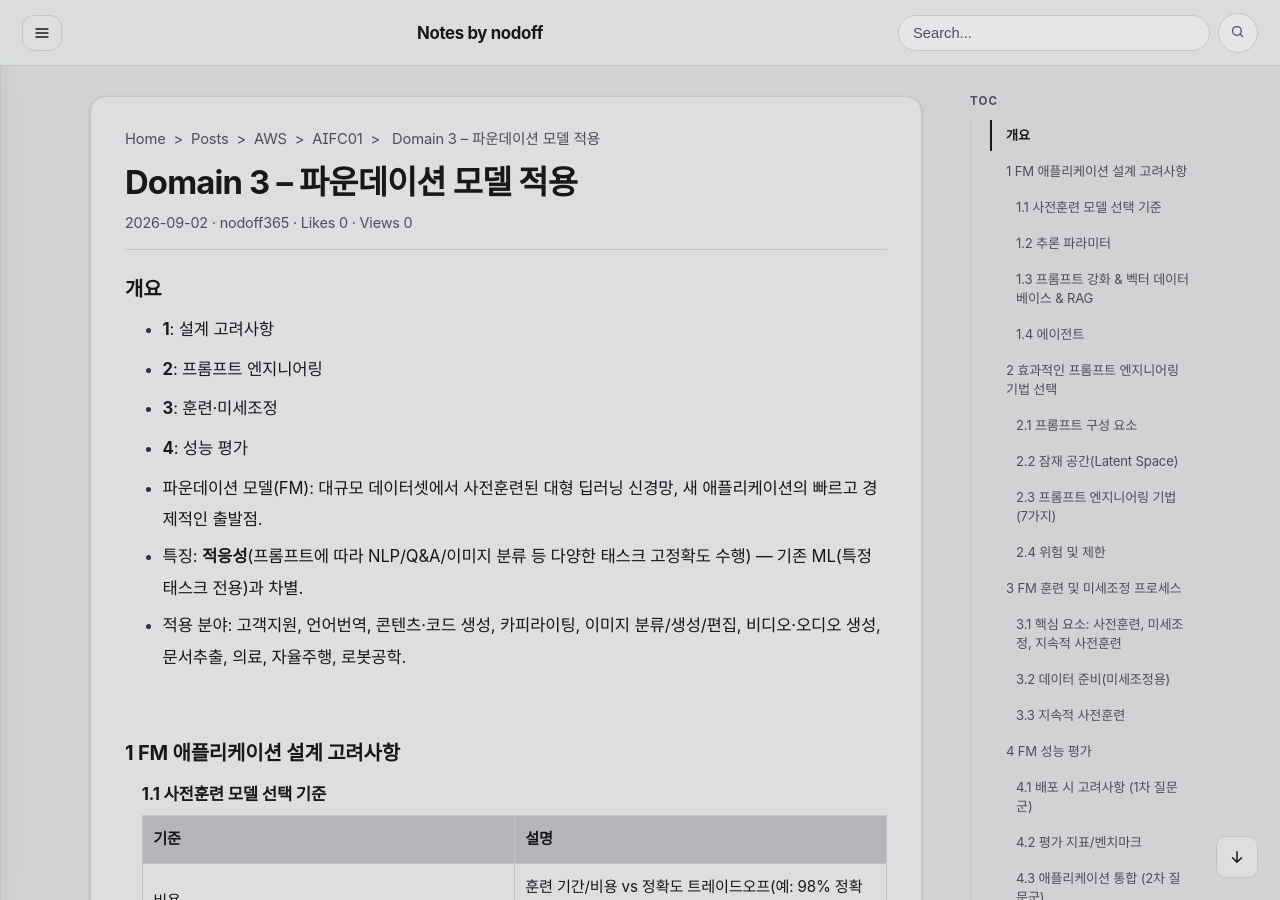
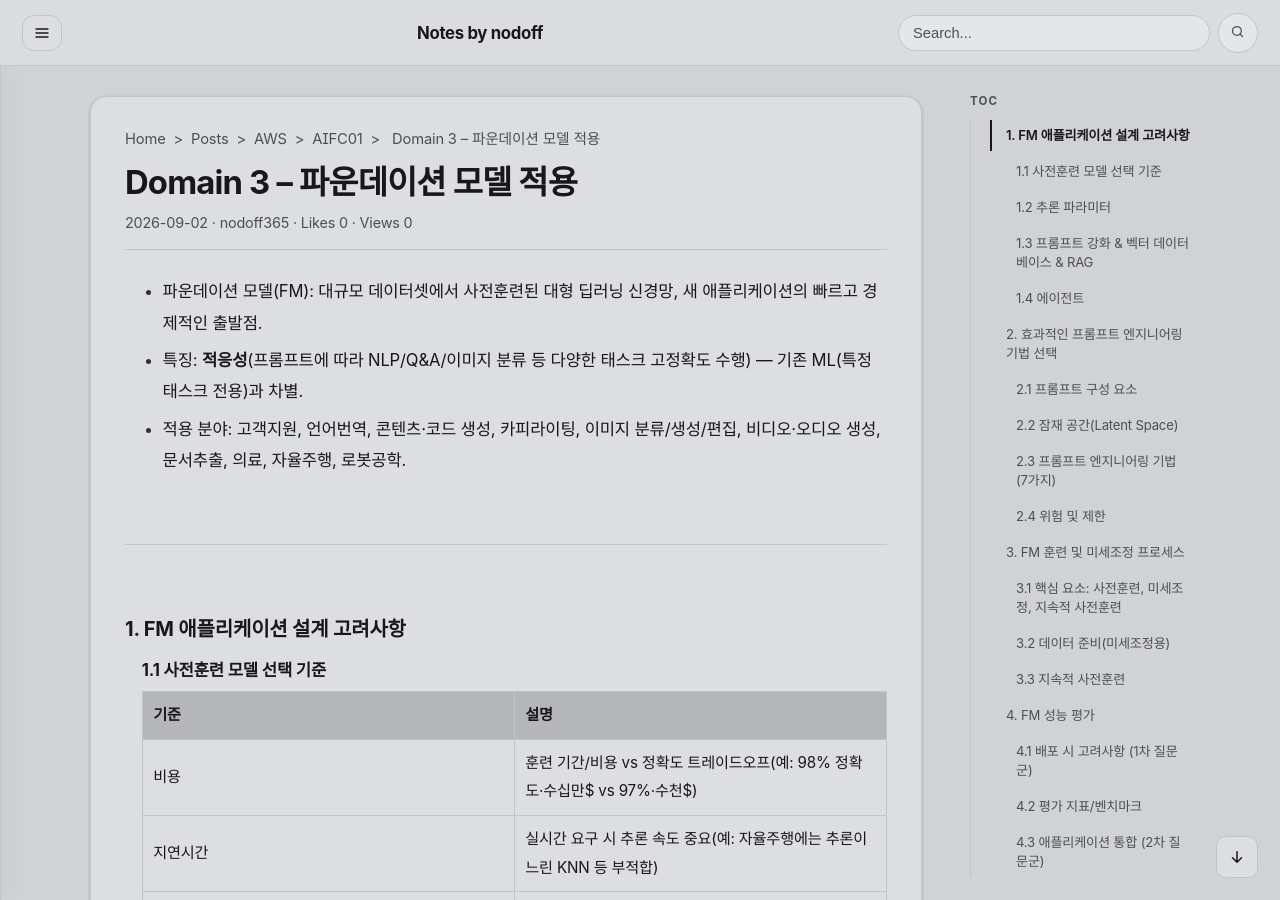
Before and after one commit to nodoff365/nodoff365.github.io, a Jekyll site: the page built from _posts/2026-09-02-Domain3.md, in a window 1280 px wide and 900 px high. Built offline with Jekyll 4.4.1, drawn with Linux system fonts in a browser that asks for light colours; some web fonts are replaced; comment, search, counter and statistics services are not loaded; some of the changed text lies outside the part shown.

Commit message:
AIF-C01 시리즈: 개요 섹션 제거, 태스크 번호 마침표 및 구분선 통일
목차 역할만 하던 "개요" 섹션을 5개 파일 모두에서 제거했다(Domain3만 예외로
정의/특징/적용분야 설명 문단은 남기고 태스크 목차만 제거). 태스크 헤더 번호에
마침표를 붙이고(1 -> 1.), 개요~첫 태스크/태스크 간 구분선(---)이 파일마다
있거나 없던 것을 태스크 전환마다 일관되게 넣었다.

Co-Authored-By: Claude Sonnet 5 <noreply@anthropic.com>
Claude-Session: https://claude.ai/code/session_01C5NfB9hNHsTcq2K8pyeX4H

```diff
--- a/_posts/2026-09-02-Domain3.md
+++ b/_posts/2026-09-02-Domain3.md
@@ -4,22 +4,17 @@ date: 2026-09-02 20:20:00 +0900
 categories: [AWS, AIFC01]
 tags: [AWS, AIFC01]
 ---
-### 개요
-- **1**: 설계 고려사항
-
-- **2**: 프롬프트 엔지니어링
-
-- **3**: 훈련·미세조정
-
-- **4**: 성능 평가
-
 - 파운데이션 모델(FM): 대규모 데이터셋에서 사전훈련된 대형 딥러닝 신경망, 새 애플리케이션의 빠르고 경제적인 출발점.
 - 특징: **적응성**(프롬프트에 따라 NLP/Q&A/이미지 분류 등 다양한 태스크 고정확도 수행) — 기존 ML(특정 태스크 전용)과 차별.
 - 적용 분야: 고객지원, 언어번역, 콘텐츠·코드 생성, 카피라이팅, 이미지 분류/생성/편집, 비디오·오디오 생성, 문서추출, 의료, 자율주행, 로봇공학.
 
 <br>
 
-### 1 FM 애플리케이션 설계 고려사항
+---
+
+<br>
+
+### 1. FM 애플리케이션 설계 고려사항
 
 #### 1.1 사전훈련 모델 선택 기준
 
@@ -81,7 +76,7 @@ tags: [AWS, AIFC01]
 
 <br>
 
-### 2 효과적인 프롬프트 엔지니어링 기법 선택
+### 2. 효과적인 프롬프트 엔지니어링 기법 선택
 
 #### 2.1 프롬프트 구성 요소
 - 태스크/지침, 컨텍스트, 입력 텍스트(사용 사례에 따라 조합).
@@ -131,7 +126,7 @@ tags: [AWS, AIFC01]
 
 <br>
 
-### 3 FM 훈련 및 미세조정 프로세스
+### 3. FM 훈련 및 미세조정 프로세스
 
 #### 3.1 핵심 요소: 사전훈련, 미세조정, 지속적 사전훈련
 - **사전훈련**: 수백만 GPU·컴퓨팅시간·테라~페타바이트 데이터·수조 토큰 필요. 자가지도학습으로 비정형 데이터에서 학습.
@@ -188,7 +183,7 @@ tags: [AWS, AIFC01]
 
 <br>
 
-### 4 FM 성능 평가
+### 4. FM 성능 평가
 
 #### 4.1 배포 시 고려사항 (1차 질문군)
 - 컴플리션 생성 속도, 컴퓨팅 예산, 추론 속도/스토리지 vs 성능 트레이드오프.
```
Also changed, not shown: _posts/2026-09-02-Domain1.md (+11 -12 lines), _posts/2026-09-02-Domain2.md (+3 -12 lines), _posts/2026-09-02-Domain4.md (+2 -13 lines), _posts/2026-09-02-Domain5.md (+2 -13 lines).
